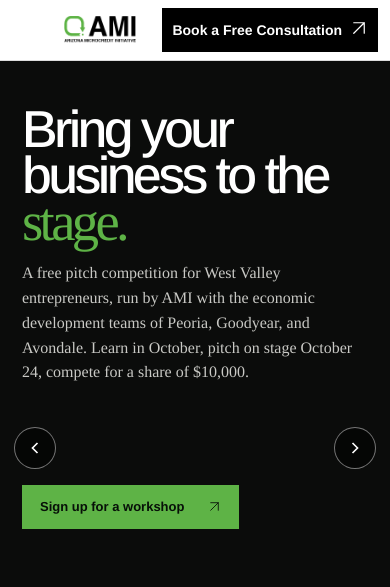
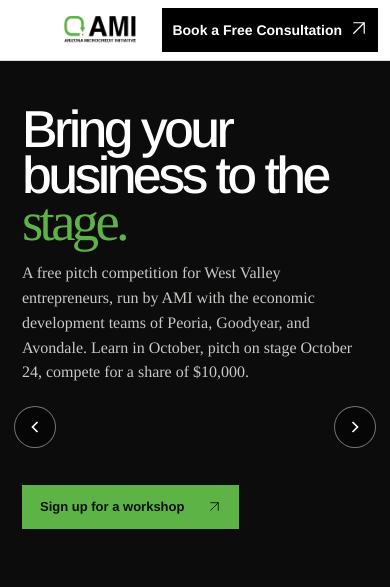
Before and after one commit to AZ-microcredit/ami-website, an Astro site: page / in a window 390 px wide. Shown: the top 587 px of the page. Built offline with nearby package versions, Linux system fonts and the light colour scheme; Astro itself is replaced by a stand-in of ours; grey boxes are pictures that could not be loaded.

Commit message:
hero carousel: raise static-mode arrows to clear the AMI CTA on mobile

```diff
--- a/src/components/HomePage.astro
+++ b/src/components/HomePage.astro
@@ -230,7 +230,7 @@
 :global(.is-cinematic) .hc-panel.is-active{visibility:visible;opacity:1;transform:none;transition:transform .6s cubic-bezier(.2,.7,.2,1),opacity .6s ease}
 :global(.is-cinematic) .hc-arrow{top:50%}
 .hc-panel>.opening,.hc-panel>.hcp,.hc-panel>.hcl{height:100%}
-.hc-arrow{position:absolute;top:calc(50svh - 35px);transform:translateY(-50%);z-index:6;width:42px;height:42px;border-radius:50%;border:1px solid rgba(255,255,255,.45);background:rgba(0,0,0,.5);color:#fff;cursor:pointer;display:flex;align-items:center;justify-content:center;padding:0}
+.hc-arrow{position:absolute;top:calc(50svh - 56px);transform:translateY(-50%);z-index:6;width:42px;height:42px;border-radius:50%;border:1px solid rgba(255,255,255,.45);background:rgba(0,0,0,.5);color:#fff;cursor:pointer;display:flex;align-items:center;justify-content:center;padding:0}
 .hc-arrow:hover{background:rgba(255,255,255,.15)}
 .hc-prev{left:14px}.hc-next{right:14px}
 .hcp{background:#0B0C0B;color:#fff;padding:44px 4vw 0;display:grid;grid-template-columns:1fr .78fr;grid-template-rows:auto auto 1fr;column-gap:5vw;row-gap:30px;overflow:hidden}
```
